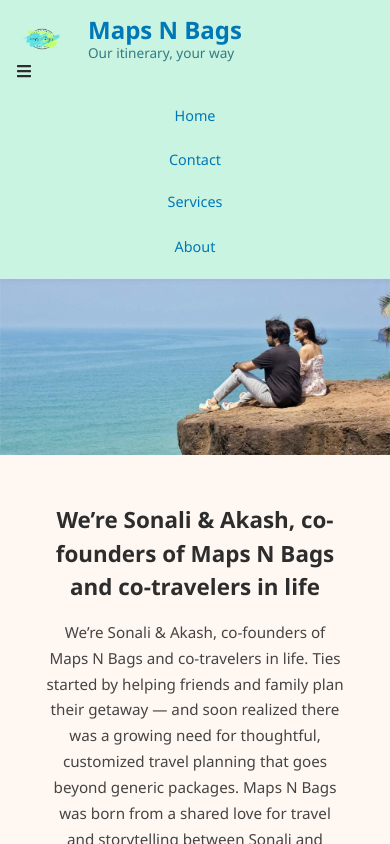
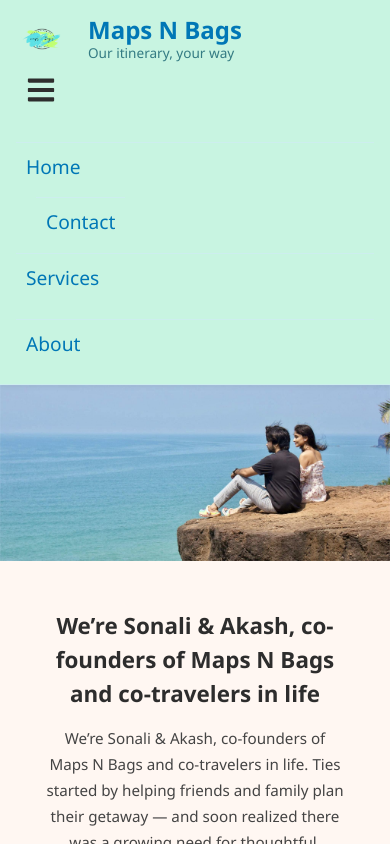
Before and after one commit to rutuja150/Mappsnags, a React (Vite) app: page /about in a window 390 px wide. Built offline with nearby package versions, Linux system fonts and the light colour scheme.

Commit message:
Update Navbar.css

```diff
--- a/src/components/Navbar.css
+++ b/src/components/Navbar.css
@@ -110,7 +110,7 @@
   font-size: 1rem;
 }
 
-/* Responsive Design */
+/* Mobile Responsive Design */
 @media (max-width: 768px) {
   .navbar {
     flex-direction: column;
@@ -119,98 +119,54 @@
   }
 
   .nav-links {
+    display: none;
     flex-direction: column;
     align-items: flex-start;
     gap: 16px;
     margin-top: 10px;
+    width: 100%;
+  }
+
+  .nav-links.active {
+    display: flex;
+  }
+
+  .nav-link {
+    font-size: 1.2rem;
+    width: 100%;
+    text-align: left;
+    padding: 10px;
+    border-top: 1px solid #cdeeee;
   }
 
   .dropdown-content {
-    top: 40px;
-    left: 0;
-    right: auto;
+    position: static;
+    margin-top: 10px;
+    box-shadow: none;
+  }
+
+  .nav-dropdown {
+    width: 100%;
+    padding-left: 20px;
+  }
+
+  .hamburger {
+    display: block;
+    font-size: 30px;
+    cursor: pointer;
+    padding: 10px;
   }
 }
-.dropdown-content {
-  position: absolute;
-  top: 36px;
-  right: 0;
-  background-color: #ffffff;
-  padding: 14px 18px;
-  border-radius: 12px;
-  box-shadow: 0 8px 20px rgba(0, 0, 0, 0.08);
-  z-index: 999;
-  min-width: 180px;
-  display: flex;
-  flex-direction: column;
-  gap: 10px;
-  white-space: nowrap;
-  border: 1px solid #cdeeee;
+
+/* Hamburger Menu */
+.hamburger {
+  display: none;
 }
 
-.dropdown-content strong {
-  font-size: 1rem;
-  color: #0a3c47;
-  margin-bottom: 5px;
-}
-
-/* Each link with icon */
-.contact-link {
-  display: flex;
-  align-items: center;
-  font-size: 0.95rem;
-  font-weight: 500;
-  color: #0a3c47;
-  text-decoration: none;
-  transition: color 0.3s ease;
-}
-
-.contact-link:hover {
-  color: #137a7f;
-}
-
-.navbar {
-  display: flex;
-  justify-content: space-between;
-  align-items: center;
-  flex-wrap: wrap;
-  padding: 0.8rem 1rem;
-  background-color: #c8f4e1;
-}
-
-.navbar-logo {
-  flex: 1;
-  display: flex;
-  align-items: center;
-  min-width: 100px;
-}
-
-.nav-links {
-  flex: 2;
-  display: flex;
-  justify-content: flex-end;
-  gap: 1rem;
-  flex-wrap: wrap;
-}
-
-.nav-link {
-  font-size: 0.9rem;
-  text-decoration: none;
-  color: #0077b6;
-  white-space: nowrap;
-}
-@media (max-width: 600px) {
-  .navbar {
-    flex-direction: column;
-    align-items: flex-start;
-  }
-
-  .nav-links {
-    justify-content: flex-start;
-    flex-wrap: wrap;
-  }
-
-  .nav-link {
-    padding: 4px 0;
+@media (max-width: 768px) {
+  .hamburger {
+    display: block;
+    font-size: 30px;
+    cursor: pointer;
   }
 }
```
